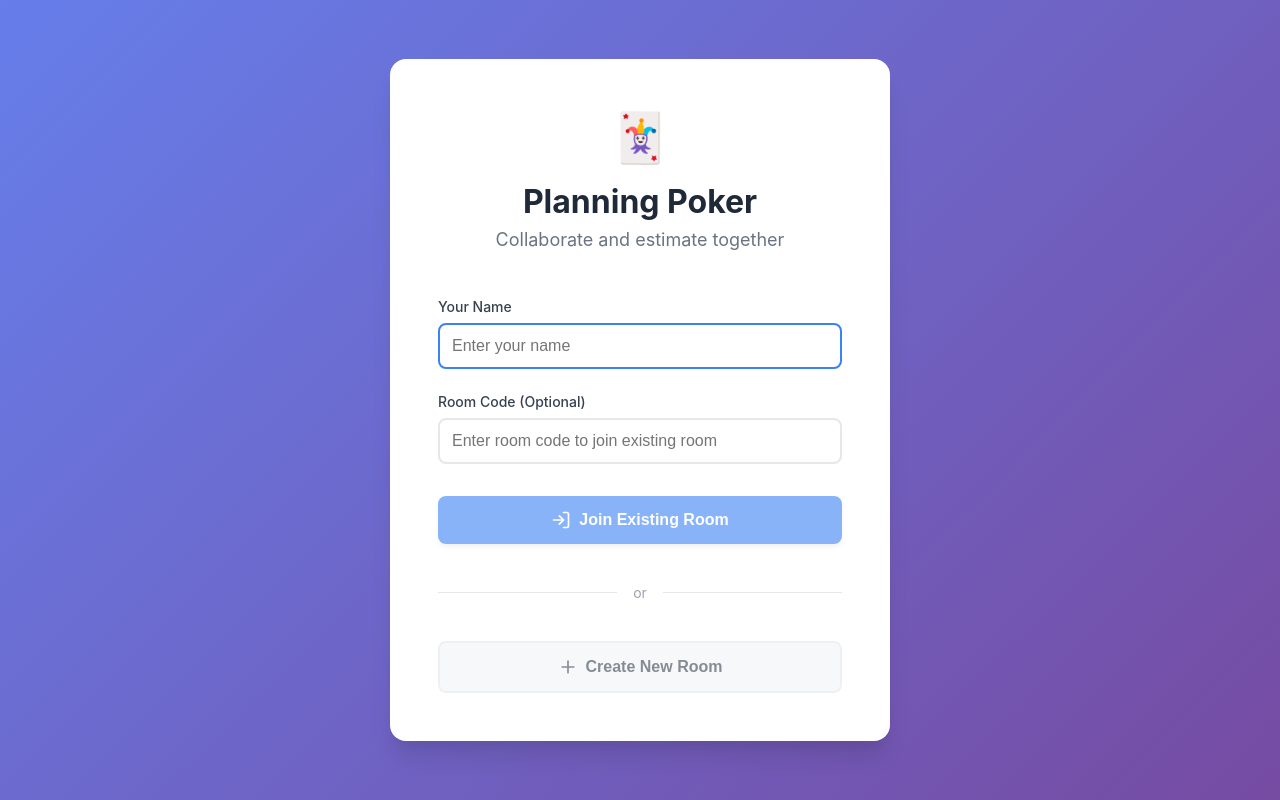
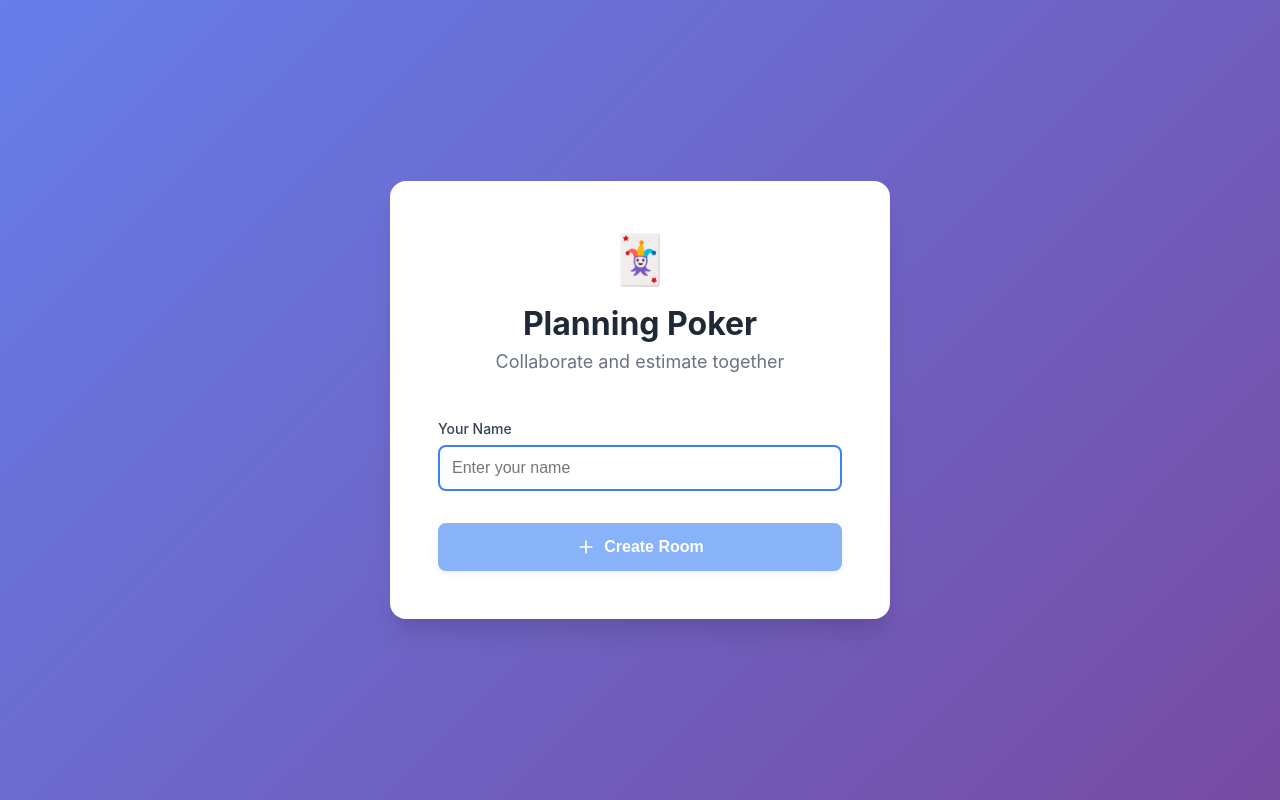
Before and after one commit to bruno303/study-topics, a Next.js app in the folder planning-poker/frontend/planning-poker-front/: page /join in a window 1280 px wide. Built offline with nearby package versions, Linux system fonts and the light colour scheme.

Commit message:
remove unused room code field

```diff
--- a/planning-poker/frontend/planning-poker-front/src/app/join/page.styles.tsx
+++ b/planning-poker/frontend/planning-poker-front/src/app/join/page.styles.tsx
@@ -57,9 +57,6 @@ export const styles = {
     transition: 'border-color 0.2s',
     boxSizing: 'border-box' as const
   },
-  inputFocus: {
-    borderColor: '#3b82f6'
-  },
   error: {
     backgroundColor: '#fef2f2',
     color: '#dc2626',
@@ -93,56 +90,8 @@ export const styles = {
     color: 'white',
     boxShadow: '0 4px 6px -1px rgba(0, 0, 0, 0.1)'
   },
-  secondaryButton: {
-    backgroundColor: '#f3f4f6',
-    color: '#374151',
-    border: '2px solid #e5e7eb'
-  },
   buttonDisabled: {
     opacity: 0.6,
     cursor: 'not-allowed'
   },
-  divider: {
-    display: 'flex',
-    alignItems: 'center',
-    margin: '1.5rem 0',
-    color: '#9ca3af'
-  },
-  dividerLine: {
-    flex: 1,
-    height: '1px',
-    backgroundColor: '#e5e7eb'
-  },
-  dividerText: {
-    padding: '0 1rem',
-    fontSize: '0.875rem'
-  },
-  placeholder: {
-    minHeight: '80vh',
-    display: 'flex',
-    alignItems: 'center',
-    justifyContent: 'center',
-    backgroundColor: '#f9fafb'
-  },
-  placeholderContent: {
-    textAlign: 'center' as const,
-    maxWidth: '600px',
-    padding: '2rem'
-  },
-  placeholderTitle: {
-    fontSize: '2rem',
-    fontWeight: 'bold',
-    color: '#1f2937',
-    marginBottom: '1rem'
-  },
-  placeholderText: {
-    fontSize: '1.125rem',
-    color: '#4b5563',
-    marginBottom: '1rem'
-  },
-  placeholderSubtext: {
-    color: '#6b7280',
-    fontSize: '1rem',
-    fontStyle: 'italic'
-  }
 };
--- a/planning-poker/frontend/planning-poker-front/src/app/join/page.tsx
+++ b/planning-poker/frontend/planning-poker-front/src/app/join/page.tsx
@@ -14,6 +14,7 @@ export default function PlanningPokerHome({ params }: { params: Promise<{ roomId
   const [error, setError] = useState('');
   const myParams = React.use(params);
   const nameInputRef = React.useRef<HTMLInputElement | null>(null);
+  const hasRoomParam = Boolean(myParams?.roomId);
 
   useEffect(() => {
     if (myParams.roomId) {
@@ -148,19 +149,7 @@ export default function PlanningPokerHome({ params }: { params: Promise<{ roomId
             />
           </div>
 
-          <div style={styles.inputGroup}>
-            <label style={styles.label}>Room Code (Optional)</label>
-            <input
-              type="text"
-              value={roomCode}
-              onChange={(e) => setRoomCode(e.target.value)}
-              placeholder="Enter room code to join existing room"
-              style={styles.input}
-              onFocus={(e) => e.target.style.borderColor = '#3b82f6'}
-              onBlur={(e) => e.target.style.borderColor = '#e5e7eb'}
-              onKeyDown={async (e) => await handleEnterPressed(e)}
-            />
-          </div>
+          {/* Room code is provided by route param; no input shown here */}
         </div>
 
         {/* Error Message */}
@@ -172,7 +161,7 @@ export default function PlanningPokerHome({ params }: { params: Promise<{ roomId
 
         {/* Buttons */}
         <div style={styles.buttonsContainer}>
-          {/* Join Room Button */}
+          {hasRoomParam ? (
             <button
               onClick={handleJoinRoom}
               disabled={isJoining || isCreating || !userName.trim() || !roomCode.trim()}
@@ -180,16 +169,6 @@ export default function PlanningPokerHome({ params }: { params: Promise<{ roomId
                 ...styles.button,
                 ...styles.primaryButton,
                 ...(isJoining || isCreating || !userName.trim() || !roomCode.trim() ? styles.buttonDisabled : {})
-            }}
-            onMouseEnter={(e) => {
-              if (!isJoining && !isCreating && userName.trim() && roomCode.trim()) {
-                (e.target as HTMLElement).style.backgroundColor = '#2563eb';
-              }
-            }}
-            onMouseLeave={(e) => {
-              if (!isJoining && !isCreating) {
-                (e.target as HTMLElement).style.backgroundColor = '#3b82f6';
-              }
               }}
             >
               {isJoining ? (
@@ -200,36 +179,18 @@ export default function PlanningPokerHome({ params }: { params: Promise<{ roomId
               ) : (
                 <>
                   <LogIn size={20} />
-                Join Existing Room
+                  Join Room
                 </>
               )}
             </button>
-
-          {/* Divider */}
-          <div style={styles.divider}>
-            <div style={styles.dividerLine}></div>
-            <span style={styles.dividerText}>or</span>
-            <div style={styles.dividerLine}></div>
-          </div>
-
-          {/* Create Room Button */}
+          ) : (
             <button
               onClick={handleCreateRoom}
               disabled={isCreating || isJoining || !userName.trim()}
               style={{
                 ...styles.button,
-              ...styles.secondaryButton,
+                ...styles.primaryButton,
                 ...(isCreating || isJoining || !userName.trim() ? styles.buttonDisabled : {})
-            }}
-            onMouseEnter={(e) => {
-              if (!isCreating && !isJoining && userName.trim()) {
-                (e.target as HTMLElement).style.backgroundColor = '#e5e7eb';
-              }
-            }}
-            onMouseLeave={(e) => {
-              if (!isCreating && !isJoining) {
-                (e.target as HTMLElement).style.backgroundColor = '#f3f4f6';
-              }
               }}
             >
               {isCreating ? (
@@ -240,10 +201,11 @@ export default function PlanningPokerHome({ params }: { params: Promise<{ roomId
               ) : (
                 <>
                   <Plus size={20} />
-                Create New Room
+                  Create Room
                 </>
               )}
             </button>
+          )}
         </div>
 
         <style>
```
Lines whose indentation alone changed are shown as unchanged.
